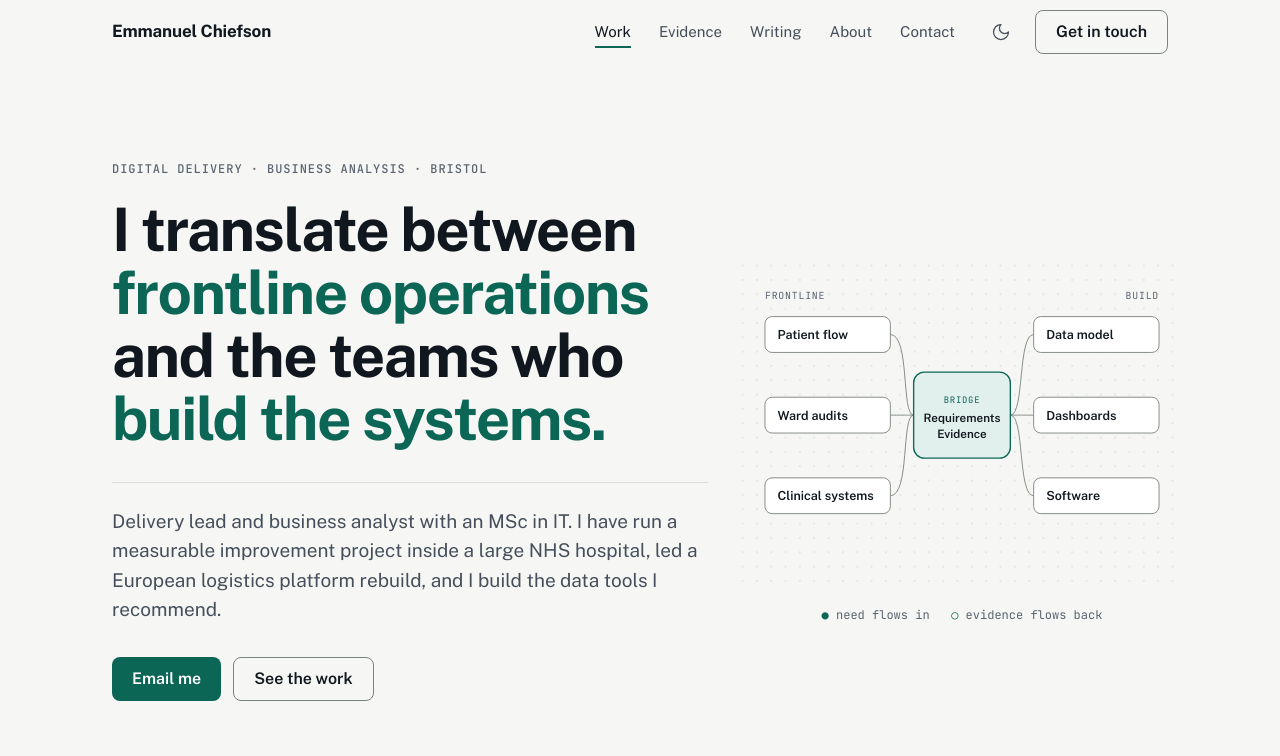
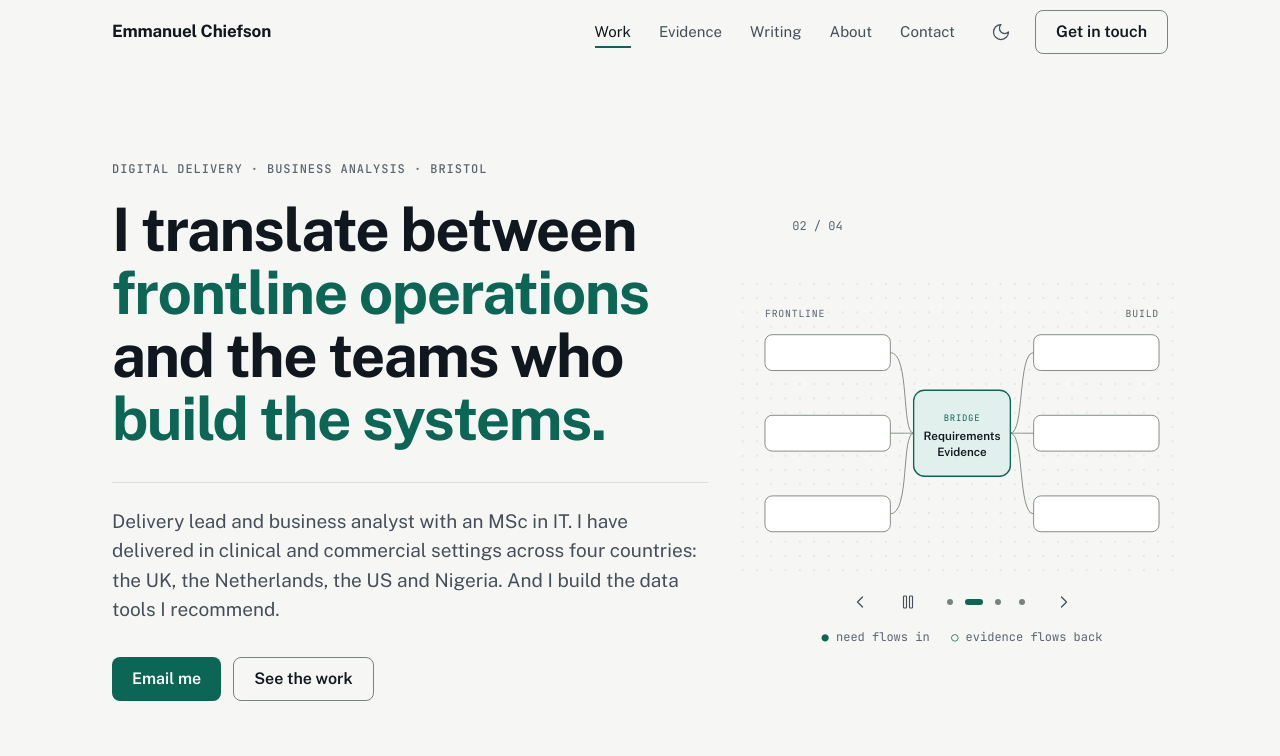
Before and after one commit to czarnf/portfolio-v2, a React (Vite) app: page / in a window 1280 px wide. Shown: the top 756 px of the page. Built offline with nearby package versions, Linux system fonts and the light colour scheme; the HTML template or start-up script is replaced by a standard one.

Commit message:
Hero: rotate the bridge diagram across four delivery settings (UK, NL, US, Nigeria) with pause and scene controls; four-country subhead

```diff
--- a/src/components/site/Hero.tsx
+++ b/src/components/site/Hero.tsx
@@ -42,8 +42,8 @@ export function Hero() {
       <Reveal delay={2}>
         <div className="mt-8 h-px w-full max-w-[680px] bg-line" aria-hidden="true" />
         <p className="prose-col mt-6 text-[17px] text-ink-2 md:text-[19px] md:leading-[1.55]">
-          Delivery lead and business analyst with an MSc in IT. I have run a measurable improvement project inside a
-          large NHS hospital, led a European logistics platform rebuild, and I build the data tools I recommend.
+          Delivery lead and business analyst with an MSc in IT. I have delivered in clinical and commercial settings
+          across four countries: the UK, the Netherlands, the US and Nigeria. And I build the data tools I recommend.
         </p>
         <div className="mt-8 flex flex-wrap gap-3">
           <a href={LINKS.emailRole} className="btn btn-primary magnetic">
@@ -55,7 +55,7 @@ export function Hero() {
         </div>
       </Reveal>
       </div>
-      <Reveal delay={2} className="hidden lg:col-span-5 lg:block">
+      <Reveal delay={2} className="mx-auto hidden w-full max-w-[520px] md:block lg:col-span-5 lg:max-w-none">
         <BridgeDiagram />
       </Reveal>
       </div>
--- a/src/components/site/motion/BridgeDiagram.tsx
+++ b/src/components/site/motion/BridgeDiagram.tsx
@@ -1,11 +1,56 @@
-import { useEffect, useRef } from "react";
+import { useCallback, useEffect, useRef, useState } from "react";
+import { ChevronLeft, ChevronRight, Pause, Play } from "lucide-react";
 
-// Hero motion graphic: frontline needs flow through requirements and evidence into what gets built,
-// and evidence flows back. Packets travel along the paths (SVG animateMotion); the layers drift
-// with the pointer for depth. Reduced motion: animations paused, no drift.
+// Hero motion graphic: the same bridge, shown across four real engagements.
+// Frontline needs flow through requirements and evidence into what gets built; evidence flows back.
+// Scenes rotate every 5s (WCAG 2.2.2: pause, previous and next controls; pauses on hover and focus).
+// Reduced motion: no auto-rotation, packets paused, no pointer drift. Labels come from the master CV.
 
-const LEFT = ["Patient flow", "Ward audits", "Clinical systems"];
-const RIGHT = ["Data model", "Dashboards", "Software"];
+type Scene = {
+  setting: string;
+  sector: string;
+  country: string;
+  dates: string;
+  left: [string, string, string];
+  right: [string, string, string];
+};
+
+const SCENES: Scene[] = [
+  {
+    setting: "NHS hospital",
+    sector: "Clinical",
+    country: "UK",
+    dates: "2025 to now",
+    left: ["Patient flow", "Ward audits", "Clinical systems"],
+    right: ["Audit tooling", "Dashboards", "Workbooks"],
+  },
+  {
+    setting: "Logistics start-up",
+    sector: "Commercial",
+    country: "Netherlands",
+    dates: "2023 to 2026",
+    left: ["Operations", "Business checks", "Customers"],
+    right: ["Cloud platform", "AI model", "Registry link"],
+  },
+  {
+    setting: "Small businesses",
+    sector: "Commercial",
+    country: "US",
+    dates: "2016 to 2022",
+    left: ["Shop owners", "Sales", "Customers"],
+    right: ["Shopify", "WooCommerce", "Stripe payments"],
+  },
+  {
+    setting: "Oil-servicing clients",
+    sector: "Commercial",
+    country: "Nigeria",
+    dates: "2022",
+    left: ["Client firms", "Their staff", "IT issues"],
+    right: ["Service desk", "Triage", "Resolution"],
+  },
+];
+
+const ROTATE_MS = 5000;
 const YS = [110, 200, 290];
 
 const pathL = (y: number) => `M150 ${y} C 172 ${y}, 162 200, 176 200`;
@@ -25,25 +70,48 @@ const RETURNS = [
   { d: back(2, 1), dur: 4.6, begin: 3.0 },
 ];
 
+const describe = (s: Scene) =>
+  `${s.setting}, ${s.sector.toLowerCase()}, ${s.country}, ${s.dates}: ${s.left.join(", ")}, through requirements and evidence, to ${s.right.join(", ")}.`;
+
 export function BridgeDiagram() {
   const wrap = useRef<HTMLDivElement | null>(null);
   const svg = useRef<SVGSVGElement | null>(null);
+  const [scene, setScene] = useState(0);
+  const [playing, setPlaying] = useState(true);
+  const [held, setHeld] = useState(false); // hover or keyboard focus inside
+  const [calm, setCalm] = useState(false);
+  const [announce, setAnnounce] = useState(false); // only announce scenes the visitor chose
 
   useEffect(() => {
-    const calm = window.matchMedia("(prefers-reduced-motion: reduce)");
-    const fine = window.matchMedia("(hover: hover) and (pointer: fine)");
+    const mq = window.matchMedia("(prefers-reduced-motion: reduce)");
     const apply = () => {
+      setCalm(mq.matches);
+      if (mq.matches) setPlaying(false);
       if (!svg.current) return;
-      if (calm.matches) svg.current.pauseAnimations();
+      if (mq.matches) svg.current.pauseAnimations();
       else svg.current.unpauseAnimations();
     };
     apply();
-    calm.addEventListener("change", apply);
+    mq.addEventListener("change", apply);
+    return () => mq.removeEventListener("change", apply);
+  }, []);
 
+  // Auto-rotation: off when paused, held, reduced motion, or the tab is hidden.
+  useEffect(() => {
+    if (!playing || held || calm) return;
+    const t = window.setInterval(() => {
+      if (document.visibilityState === "visible") setScene((s) => (s + 1) % SCENES.length);
+    }, ROTATE_MS);
+    return () => window.clearInterval(t);
+  }, [playing, held, calm]);
+
+  // Pointer drift for depth.
+  useEffect(() => {
+    const fine = window.matchMedia("(hover: hover) and (pointer: fine)");
     const el = wrap.current;
     let raf = 0;
     const onMove = (e: PointerEvent) => {
-      if (calm.matches || !fine.matches || !el) return;
+      if (calm || !fine.matches || !el) return;
       const r = el.getBoundingClientRect();
       const px = Math.max(-1, Math.min(1, (e.clientX - (r.left + r.width / 2)) / (r.width / 2)));
       const py = Math.max(-1, Math.min(1, (e.clientY - (r.top + r.height / 2)) / (r.height / 2)));
@@ -55,12 +123,17 @@ export function BridgeDiagram() {
     };
     window.addEventListener("pointermove", onMove, { passive: true });
     return () => {
-      calm.removeEventListener("change", apply);
       window.removeEventListener("pointermove", onMove);
       cancelAnimationFrame(raf);
     };
+  }, [calm]);
+
+  const go = useCallback((d: number) => {
+    setAnnounce(true);
+    setScene((s) => (s + d + SCENES.length) % SCENES.length);
   }, []);
 
+  const s = SCENES[scene];
   const box = { fill: "var(--surface)", stroke: "var(--border-strong)", strokeWidth: 1 };
   const text = { fill: "var(--text)", fontFamily: '"Public Sans", system-ui, sans-serif', fontSize: 14, fontWeight: 600 };
   const mono = {
@@ -69,10 +142,40 @@ export function BridgeDiagram() {
     fontSize: 11,
     letterSpacing: "0.08em",
   };
+  const ctrl =
+    "inline-flex h-11 w-11 items-center justify-center rounded-md text-ink-2 transition-colors duration-150 hover:bg-sunken hover:text-ink";
 
   return (
-    <div ref={wrap} className="bridge" aria-hidden="true">
-      <svg ref={svg} viewBox="0 0 460 400" className="block h-auto w-full overflow-visible">
+    <div
+      ref={wrap}
+      className="bridge"
+      role="group"
+      aria-roledescription="carousel"
+      aria-label="Where I have delivered"
+      onMouseEnter={() => setHeld(true)}
+      onMouseLeave={() => setHeld(false)}
+      onFocus={() => setHeld(true)}
+      onBlur={(e) => {
+        if (!e.currentTarget.contains(e.relatedTarget as Node)) setHeld(false);
+      }}
+    >
+      {/* Scene caption */}
+      {/* Two fixed rows so the diagram never jumps when a longer caption arrives. */}
+      <div className="flex flex-col items-center gap-1.5 text-center">
+        <div className="flex items-center gap-3 whitespace-nowrap">
+          <span className="mono text-[12px] text-ink-3 tabular">
+            {String(scene + 1).padStart(2, "0")} / {String(SCENES.length).padStart(2, "0")}
+          </span>
+          <span key={`cap${scene}`} className="scene-in label rounded-sm px-2 py-1" style={{ color: "var(--verified-fg)", background: "var(--verified-bg)" }}>
+            {s.setting} · {s.country}
+          </span>
+        </div>
+        <span key={`d${scene}`} className="scene-in mono text-[12px] text-ink-3">
+          {s.sector} · {s.dates}
+        </span>
+      </div>
+
+      <svg ref={svg} viewBox="0 20 460 340" className="mt-2 block h-auto w-full overflow-visible" aria-hidden="true">
         <defs>
           <pattern id="dots" width="16" height="16" patternUnits="userSpaceOnUse">
             <circle cx="1" cy="1" r="1" style={{ fill: "var(--border)" }} />
@@ -80,7 +183,7 @@ export function BridgeDiagram() {
         </defs>
 
         <g className="bridge-layer" style={{ ["--depth" as string]: "4px" }}>
-          <rect x="-20" y="20" width="500" height="370" fill="url(#dots)" />
+          <rect x="-20" y="20" width="500" height="340" fill="url(#dots)" />
         </g>
 
         <g className="bridge-layer" style={{ ["--depth" as string]: "8px" }}>
@@ -95,19 +198,20 @@ export function BridgeDiagram() {
           ))}
           <line x1="176" y1="200" x2="284" y2="200" style={{ stroke: "var(--border-strong)" }} strokeWidth="1" />
 
-          {LEFT.map((l, i) => (
-            <g key={l}>
-              <rect x="10" y={YS[i] - 20} width="140" height="40" rx="8" style={box} />
-              <text x="24" y={YS[i] + 5} style={text}>{l}</text>
+          {YS.map((y) => (
+            <g key={`b${y}`}>
+              <rect x="10" y={y - 20} width="140" height="40" rx="8" style={box} />
+              <rect x="310" y={y - 20} width="140" height="40" rx="8" style={box} />
             </g>
           ))}
-          {RIGHT.map((l, i) => (
-            <g key={l}>
-              <rect x="310" y={YS[i] - 20} width="140" height="40" rx="8" style={box} />
-              <text x="324" y={YS[i] + 5} style={text}>{l}</text>
-            </g>
-          ))}
-
+          <g key={`labels${scene}`} className="scene-in">
+            {s.left.map((l, i) => (
+              <text key={`l${i}`} x="24" y={YS[i] + 5} style={text}>{l}</text>
+            ))}
+            {s.right.map((l, i) => (
+              <text key={`r${i}`} x="324" y={YS[i] + 5} style={text}>{l}</text>
+            ))}
+          </g>
         </g>
 
         <g className="bridge-layer" style={{ ["--depth" as string]: "14px" }}>
@@ -133,7 +237,58 @@ export function BridgeDiagram() {
           <text x="230" y="226" textAnchor="middle" style={{ ...text, fontSize: 13 }}>Evidence</text>
         </g>
       </svg>
-      <p className="mono mt-3 text-center text-[12px] text-ink-3">
+
+      {/* Screen readers: the scene in words; announced only when the visitor changes it. */}
+      <p className="sr-only" aria-live={announce ? "polite" : "off"}>
+        Scene {scene + 1} of {SCENES.length}. {describe(s)}
+      </p>
+
+      {/* Controls */}
+      <div className="mt-1 flex items-center justify-center gap-1">
+        <button type="button" className={ctrl} onClick={() => go(-1)} aria-label="Previous scene">
+          <ChevronLeft size={20} strokeWidth={1.5} />
+        </button>
+        <button
+          type="button"
+          className={ctrl}
+          onClick={() => {
+            setPlaying((p) => !p);
+            setAnnounce(true);
+          }}
+          aria-label={playing && !calm ? "Pause the scenes" : "Play the scenes"}
+          aria-pressed={!(playing && !calm)}
+        >
+          {playing && !calm ? <Pause size={18} strokeWidth={1.5} /> : <Play size={18} strokeWidth={1.5} />}
+        </button>
+        <div className="mx-1 flex items-center" role="group" aria-label="Choose a scene">
+          {SCENES.map((sc, i) => (
+            <button
+              key={sc.country + i}
+              type="button"
+              onClick={() => {
+                setAnnounce(true);
+                setScene(i);
+              }}
+              aria-label={`${sc.setting}, ${sc.country}`}
+              aria-current={i === scene ? "true" : undefined}
+              className="inline-flex h-11 w-6 items-center justify-center"
+            >
+              <span
+                aria-hidden="true"
+                className="block h-1.5 rounded-full transition-all duration-300"
+                style={{
+                  width: i === scene ? 18 : 6,
+                  background: i === scene ? "var(--accent)" : "var(--border-strong)",
+                }}
+              />
+            </button>
+          ))}
+        </div>
+        <button type="button" className={ctrl} onClick={() => go(1)} aria-label="Next scene">
+          <ChevronRight size={20} strokeWidth={1.5} />
+        </button>
+      </div>
+      <p className="mono mt-1 text-center text-[12px] text-ink-3">
         <span style={{ color: "var(--accent)" }}>●</span> need flows in &nbsp;&nbsp;
         <span style={{ color: "var(--accent)" }}>○</span> evidence flows back
       </p>
--- a/src/index.css
+++ b/src/index.css
@@ -235,6 +235,24 @@
     }
   }
 
+  /* Hero scenes: labels and caption fade in on each scene change. */
+  .scene-in {
+    animation: scene-in 500ms var(--ease-glide) both;
+  }
+  @keyframes scene-in {
+    from {
+      opacity: 0;
+    }
+    to {
+      opacity: 1;
+    }
+  }
+  @media (prefers-reduced-motion: reduce) {
+    .scene-in {
+      animation: none;
+    }
+  }
+
   .band-rule {
     border-color: var(--band-line);
   }
```
